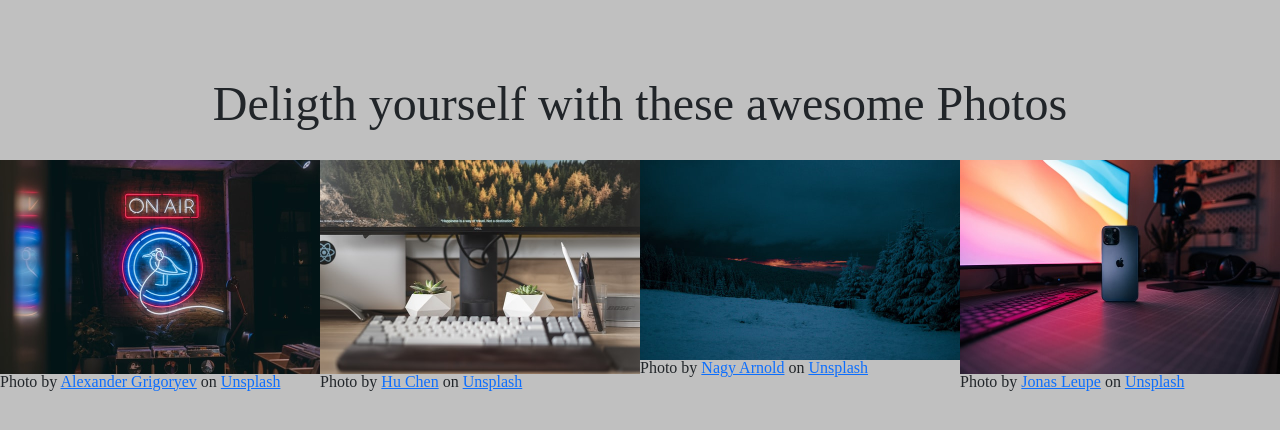
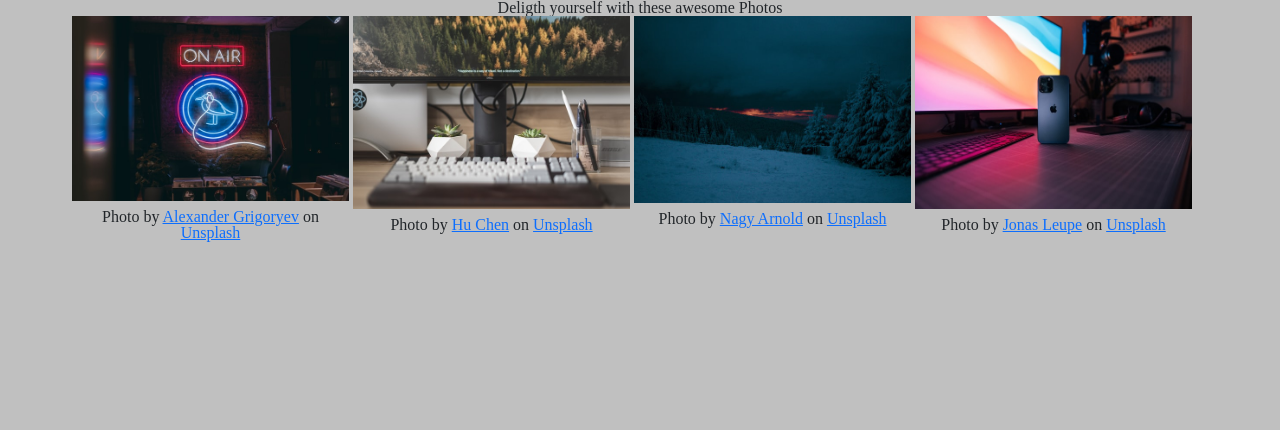
Before and after one commit to lexx54/light-box, a plain HTML site: page index.html in a window 1280 px wide. Drawn offline with nearby package versions, Linux system fonts and the light colour scheme.

Commit message:
added some bootstrap classes

```diff
--- a/index.html
+++ b/index.html
@@ -20,15 +20,19 @@
     <link rel="stylesheet" href="main.css" />
   </head>
   <body>
-    <section>
-      <h1>Deligth yourself with these awesome Photos</h1>
-      <div class="carrousel">
-        <div class="photo">
+    <section class="container">
+      <div class="row">
+        <h1 class="col text-center">
+          Deligth yourself with these awesome Photos
+        </h1>
+      </div>
+      <div class="row">
+        <div class="photo col-12 col-sm-6 col-lg-3 gx-1 row">
           <img
             src="images/alexander-grigoryev-BGCUoqRf3e0-unsplash.jpg"
             alt=""
           />
-          <span
+          <span class="col-12 g-2 text-center"
             >Photo by
             <a
               href="https://unsplash.com/@alex__grig?utm_source=unsplash&amp;utm_medium=referral&amp;utm_content=creditCopyText"
@@ -41,9 +45,9 @@
             ></span
           >
         </div>
-        <div class="photo">
+        <div class="photo col-12 col-sm-6 col-lg-3 gx-1 row">
           <img src="images/hu-chen-RCM_zeUKtHg-unsplash.jpg" alt="" />
-          <span
+          <span class="col-12 g-2 text-center"
             >Photo by
             <a
               href="https://unsplash.com/@huchenme?utm_source=unsplash&amp;utm_medium=referral&amp;utm_content=creditCopyText"
@@ -56,9 +60,9 @@
             ></span
           >
         </div>
-        <div class="photo">
+        <div class="photo col-12 col-sm-6 col-lg-3 gx-1 row">
           <img src="images/nagy-arnold-82EVLZi_H2s-unsplash.jpg" alt="" />
-          <span
+          <span class="col-12 g-2 text-center"
             >Photo by
             <a
               href="https://unsplash.com/@na_photo?utm_source=unsplash&amp;utm_medium=referral&amp;utm_content=creditCopyText"
@@ -71,9 +75,9 @@
             ></span
           >
         </div>
-        <div class="photo">
+        <div class="photo col-12 col-sm-6 col-lg-3 gx-1 row">
           <img src="images/jonas-leupe-HnFPrKw_Gfs-unsplash.jpg" alt="" />
-          <span
+          <span class="col-12 g-2 text-center"
             >Photo by
             <a
               href="https://unsplash.com/@jonasleupe?utm_source=unsplash&amp;utm_medium=referral&amp;utm_content=creditCopyText"
--- a/main.css
+++ b/main.css
@@ -5,14 +5,16 @@ body {
   background-color: silver;
 }
 /*------------------------------------Main---------------------------------------------*/
-section {
+/* section {
 }
 section h1 {
   font-size: 3rem;
   text-align: center;
   margin: 5rem 0 2rem;
 }
+*/
 /*-------carrousel----------*/
+/*
 .carrousel {
   display: flex;
 }
@@ -22,6 +24,7 @@ section h1 {
 .photo img {
   width: 100%;
 }
+*/
 /*-------Aside----------*/
 aside {
   display: flex;
```
